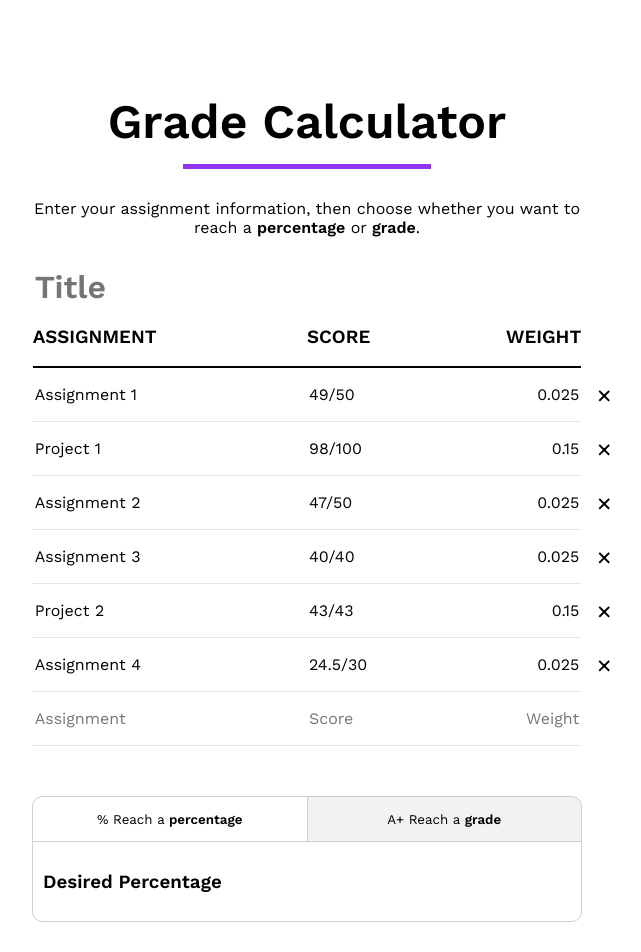
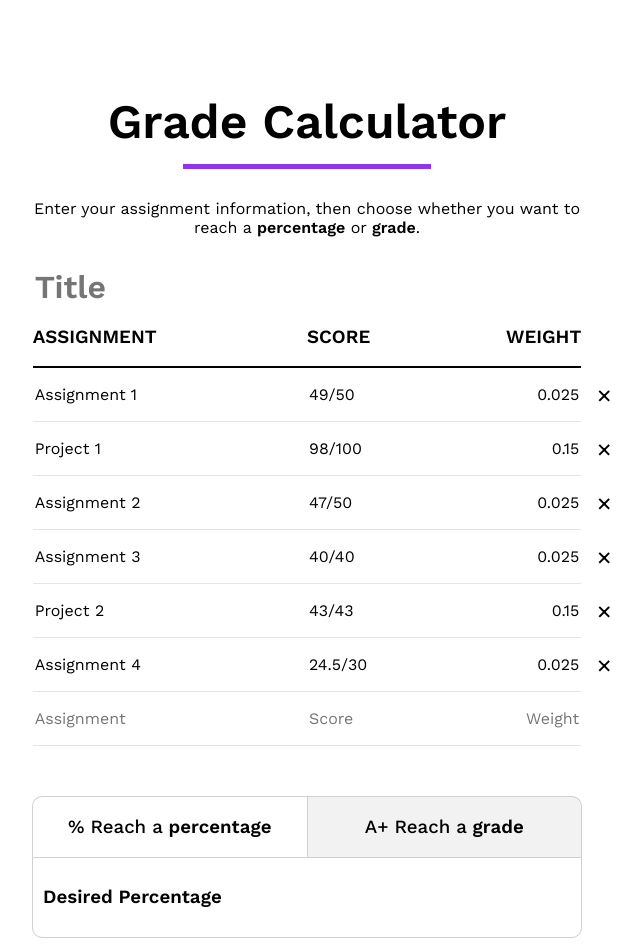
Before and after one commit to isaacy2012/grade-calculator, a React (Create React App) app: page / in a window 1280 px wide. Shown: the top 952 px of the page, without its empty margins (333-974 px from the left). Built offline with nearby package versions, Linux system fonts and the light colour scheme.

Commit message:
Changed font weight of tab buttons

```diff
--- a/public/index.html
+++ b/public/index.html
@@ -25,6 +25,7 @@
       Learn how to configure a non-root public URL by running `npm run build`.
     -->
     <link rel="stylesheet" href="https://fonts.googleapis.com/css?family=Work+Sans:400">
+    <link rel="stylesheet" href="https://fonts.googleapis.com/css?family=Work+Sans:500">
     <link rel="stylesheet" href="https://fonts.googleapis.com/css?family=Work+Sans:600">
     <title>Grade Calculator</title>
     <!-- Start Single Page Apps for GitHub Pages -->
--- a/src/ui/MainScreen.tsx
+++ b/src/ui/MainScreen.tsx
@@ -108,7 +108,7 @@ export default function MainScreen() {
             <MarginContainer top="50px" bottom="50px">
                 <Tabbed defaultActiveTabName="REACH_PERCENTAGE"
                         headerNames={["REACH_PERCENTAGE", "REACH_GRADE"] }
-                        headerElements={[<p>% Reach a <b>percentage</b></p>, <p>A+ Reach a <b>grade</b></p>] }>
+                        headerElements={[<span>% Reach a <b>percentage</b></span>, <span>A+ Reach a <b>grade</b></span>] }>
                     <Tab tabName="REACH_PERCENTAGE">
                         <h3>Desired Percentage</h3>
                     </Tab>
--- a/src/ui/Tabbed.tsx
+++ b/src/ui/Tabbed.tsx
@@ -18,6 +18,8 @@ const TabButton = styled.button.attrs((props: { active: boolean, index: number,
     index: props.index,
     length: props.length,
 }))`
+  padding-top: 0;
+  padding-bottom: 0;
   border: solid 1px ${({theme}) => theme.color.outline};
   border-left: ${({index}) => index === 0 ? "" : "none"};
   background: ${({active, theme}) => active ? theme.color.cardActiveBackground : theme.color.cardInactiveBackground};
@@ -29,10 +31,20 @@ const TabButton = styled.button.attrs((props: { active: boolean, index: number,
   border-bottom-right-radius: 0;
 `
 
+const Heading = styled.h3`
+  font-size: 1.4em;
+  font-weight: 500;
+`
+
 export const TabContext = React.createContext("");
 
 export default function Tabbed(
-    props: { defaultActiveTabName: string, headerNames: string[], headerElements: React.ReactElement[], children?: React.ReactElement[] }
+    props: {
+        defaultActiveTabName: string,
+        headerNames: string[],
+        headerElements: React.ReactElement[],
+        children?: React.ReactElement[]
+    }
 ) {
     const [activeTabName, setActiveTabName] = useState(props.defaultActiveTabName);
 
@@ -44,12 +56,12 @@ export default function Tabbed(
                                       index={index}
                                       length={props.children!.length}
                                       onClick={() => setActiveTabName(it)}
-                    >{props.headerElements[index]}</TabButton>
+                    ><Heading>{props.headerElements[index]}</Heading></TabButton>
                 })}
             </HeaderContainer>
             <TabContext.Provider value={activeTabName}>
                 <Card>
-                {props.children}
+                    {props.children}
                 </Card>
             </TabContext.Provider>
         </section>
```
